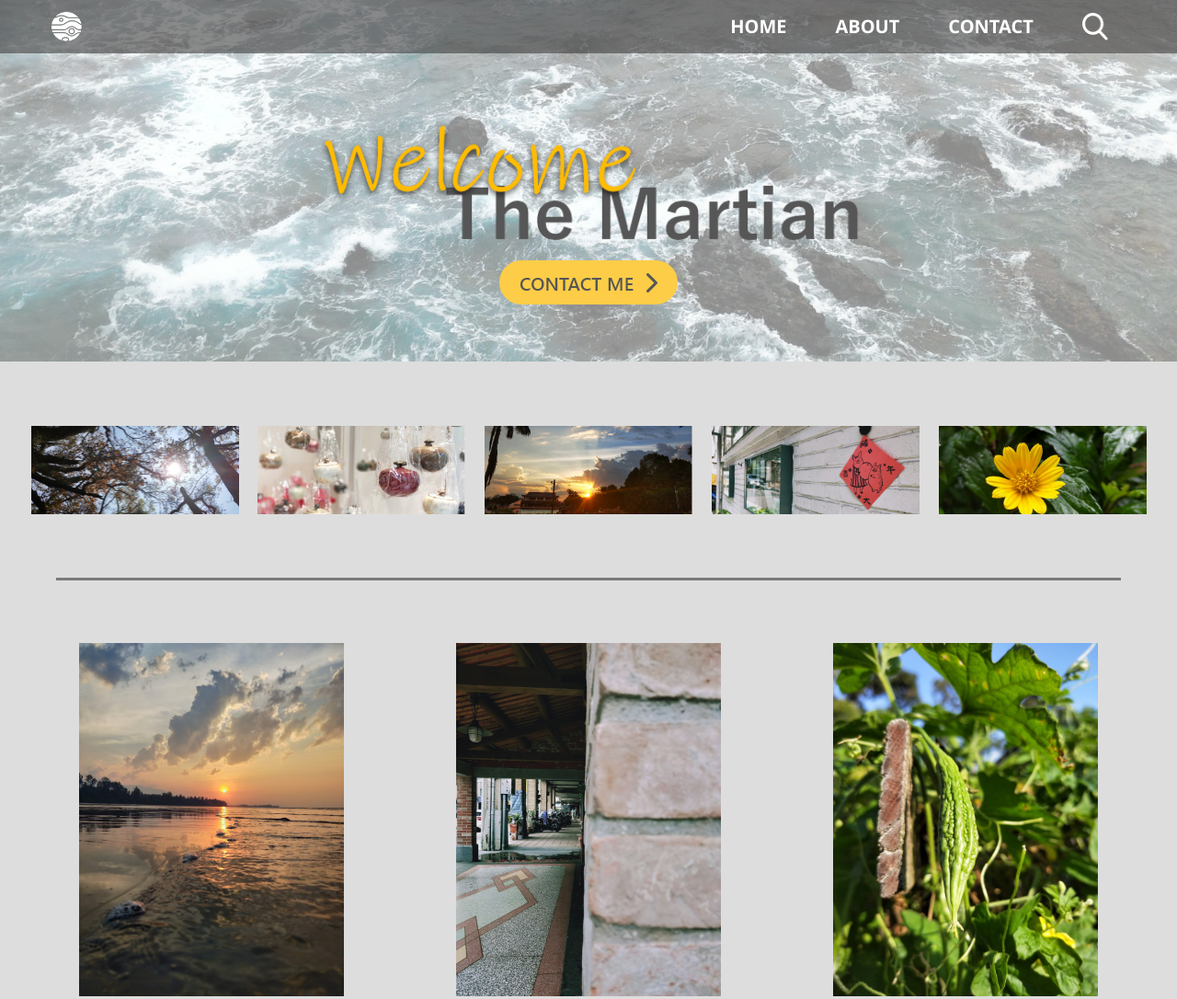
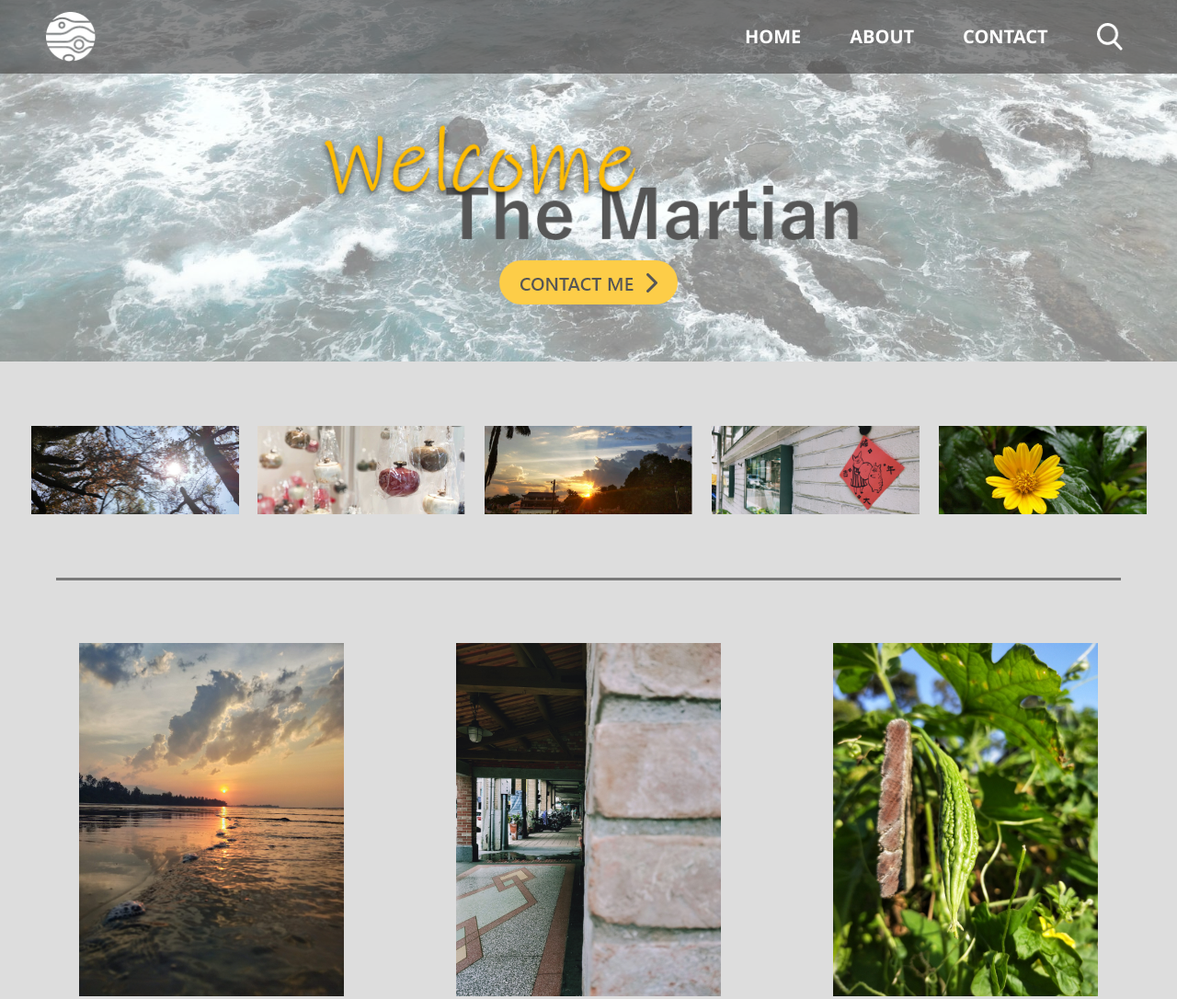
Before and after one commit to siuchingovo/WebsiteHW_RWD, a plain HTML site: page index.htm in a window 1280 px wide. Shown: the top 1086 px of the page at 92% size. Drawn offline with Linux system fonts and the light colour scheme; files whose address does not match are found by name.

Commit message:
Update style.css

```diff
--- a/css/style.css
+++ b/css/style.css
@@ -230,6 +230,11 @@
         padding-bottom: 8.2px;
     }
 
+    .Logo_img {
+        width: 32.67px;
+        height: 34.61px;
+    }
+
     .Right_Corner {
         display: flex;
         align-items: center;
@@ -423,6 +428,11 @@
         padding-bottom: 13px;
     }
 
+    .Logo_img {
+        width: 54.45px;
+        height: 54.42px;
+    }
+
     .Right_Corner {
         display: flex;
         align-items: center;
```
